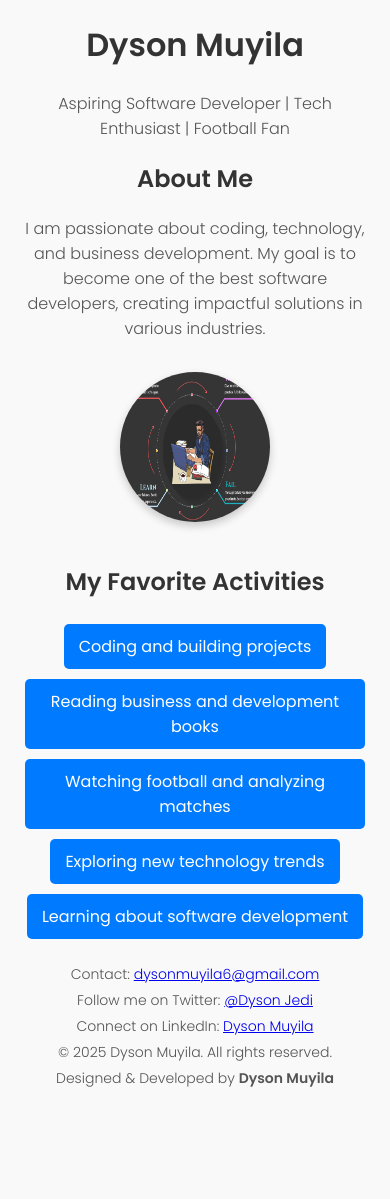
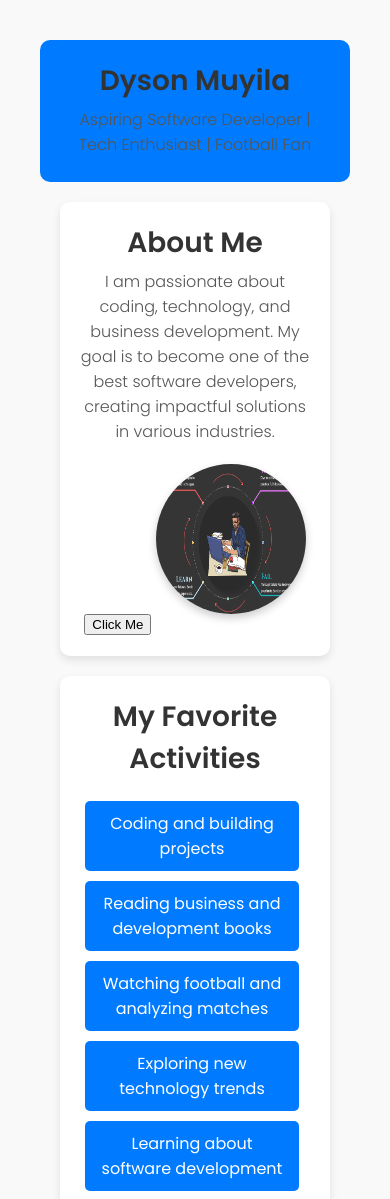
Before and after one commit to bobafett0027/first-website, a plain HTML site: page index.html in a window 390 px wide. Shown: the top 1199 px of the page. Before the commit the page ends 1109 px from the top, so only its background shows below. Drawn offline with Linux system fonts and the light colour scheme.

Commit message:
Refactored project: Improved HTML structure, enhanced CSS layout, added JS interactivity, and included README documentation.

```diff
--- a/index.html
+++ b/index.html
@@ -8,17 +8,22 @@
     <title>My Profile</title>
 </head>
 <body>
+    <div class="container">
 
     <header>
         <h1>Dyson Muyila</h1>
         <p>Aspiring Software Developer | Tech Enthusiast | Football Fan</p>
     </header>
+    <div class="main-content">
 
     <section>
         <h2>About Me</h2>
-        <p>I am passionate about coding, technology, and business development. My goal is to become one of the best software developers, creating impactful solutions in various industries.</p>
+        <p id="dynamic-text">I am passionate about coding, technology, and business development. My goal is to become one of the best software developers, creating impactful solutions in various industries.</p>
+        <button class="btn-click">Click Me</button>
         <img src="learn.png" alt="Learning Process" width="200">
     </section>
+<!-- Link to JavaScript file -->
+<script src="script.js"></script>
 
     <section>
         <h2>My Favorite Activities</h2>
--- /dev/null
+++ b/script.js
@@ -0,0 +1,21 @@
+// Function to change text when the button is clicked
+function changeText() {
+    let paragraph = document.getElementById("dynamic-text");
+    paragraph.innerText = "You just clicked the button!";
+
+     // Apply fade-in effect
+     paragraph.classList.add("show")
+}
+
+// Event listener for the button click
+document.addEventListener("DOMContentLoaded", function () {
+    let button = document.querySelector(".btn-click");
+    button.addEventListener("click", changeText);
+});
+
+  // In the above code, we have defined a function  changeText()
+  // that changes the text of the paragraph element with the id  dynamic-text  to
+  // “You just clicked the button!” when the button is clicked.
+  //  We have added an event listener to the button that listens
+  // for the click event and calls the  changeText()  function
+  // when the button is clicked.
--- a/styles.css
+++ b/styles.css
@@ -1,5 +1,24 @@
 /* Import Google Fonts */
 @import url('https://fonts.googleapis.com/css2?family=Poppins:wght@300;400;600&display=swap');
+
+/* Flexbox for Header */
+header {
+    display: flex;
+    flex-direction: column;
+    align-items: center;
+    justify-content: center;
+    padding: 20px;
+    background-color: #007BFF;
+    color: white;
+    border-radius: 10px;
+}
+
+/* Container for layout */
+.container {
+    max-width: 900px;
+    margin: auto;
+    padding: 20px;
+}
 
 /* General Styles */
 body {
@@ -14,12 +33,68 @@ body {
 h1, h2, h3 {
     font-weight: 600;
     color: #333;
+    margin: 0;
+    font-size: 28px;
 }
 
 /* Paragraphs */
 p {
     font-weight: 300;
     color: #555;
+    font-size: 16px;
+    margin: 5px 0;
+}
+/* Main Layout using Grid */
+.main-content {
+    display: grid;
+    grid-template-columns: 1fr 1fr; /* Two columns */
+    gap: 20px;
+    padding: 20px;
+}
+
+/* Profile Details */
+.profile-details {
+    background: #fff;
+    border-radius: 10px;
+    padding: 20px;
+    box-shadow: 0px 4px 8px rgba(0, 0, 0, 0.1);
+}
+
+/* Profile Details Header */
+.profile-details h2 {
+    color: #007BFF;
+    font-size: 24px;
+    margin: 0;
+}
+
+/* Profile Details Content */
+.profile-details p {
+    font-size: 18px;
+}
+
+section {
+    background: white;
+    padding: 20px;
+    border-radius: 10px;
+    box-shadow: 0 4px 8px rgba(0, 0, 0, 0.1);
+}
+
+section h3 {
+    color: #007BFF;
+    font-size: 20px;
+    margin: 0;
+}
+
+section p {
+    font-size: 16px;
+    margin: 5px 0;
+}
+
+/* Profile Details Footer */
+.profile-details footer {
+    display: flex;
+    justify-content: space-between;
+    margin-top: 20px;
 }
 
 /* Profile Image */
@@ -35,7 +110,11 @@ img {
 ul {
     list-style-type: none;
     padding: 0;
+    display: flex;
+    flex-wrap: wrap;
+    justify-content: center;
 }
+
 
 ul li {
     background: #007BFF;
@@ -49,11 +128,60 @@ ul li {
 
 /* Footer */
 footer {
+    display: grid;
+    grid-template-columns: repeat(auto-fit, minmax(200px, 1fr));
     margin-top: 20px;
     font-size: 14px;
     color: gray;
+    display: flex;
+    flex-direction: column;
+    align-items: center;
+    padding: 15px;
+    background: #333;
+    border-radius: 10px;
 }
+
+footer a {
+    color: #007BFF;
+    text-decoration: none;
+}
+
 
 footer p {
     margin: 5px 0;
 }
+
+
+/* --- RESPONSIVENESS --- */
+
+/* For mobile devices */
+@media (max-width: 768px) {
+    .main-content {
+        grid-template-columns: 1fr; /* Stack sections on top of each other */
+    }
+
+    ul {
+        flex-direction: column; /* Make list items vertical */
+    }
+
+    ul li {
+        width: 80%;
+        text-align: center;
+    }
+}
+
+
+
+/* Animation for fading in */
+.fade-in {
+    opacity: 0;
+    transition: opacity 1s ease-in-out;
+}
+.show {
+    opacity: 1;
+}
+
+   /* In the CSS file, we have defined the styles for the header, container, body, headings, paragraphs, main content, profile details, profile details header, profile details content, profile details footer, profile image, favorite activities list, and footer.
+    We have also added media queries for responsiveness and animations for fading in.
+    Step 5: Create the JavaScript File
+    Create a new file named  script.js  and add the following JavaScript code:
```
Also changed, not shown: 1 other file.
